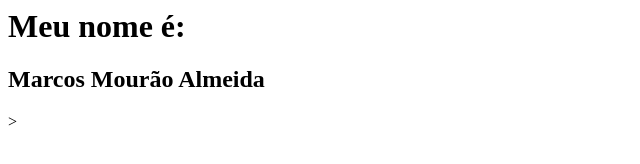
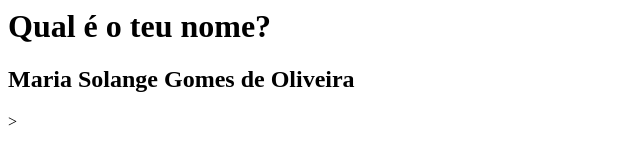
Before and after one commit to treinaweb/treinaweb-git-fundamentos, a plain HTML site: page index.html in a window 1280 px wide. Shown: the whole page, without its empty margins (0-640 px from the left). Drawn offline with Linux system fonts and the light colour scheme.

```diff
--- a/index.html
+++ b/index.html
@@ -1,2 +1,2 @@
-<h1>Meu nome é:</h1>
-<h2>Marcos Mourão Almeida</h2>>
+<h1>Qual é o teu nome?</h1>
+<h2>Maria Solange Gomes de Oliveira</h2>>
```
